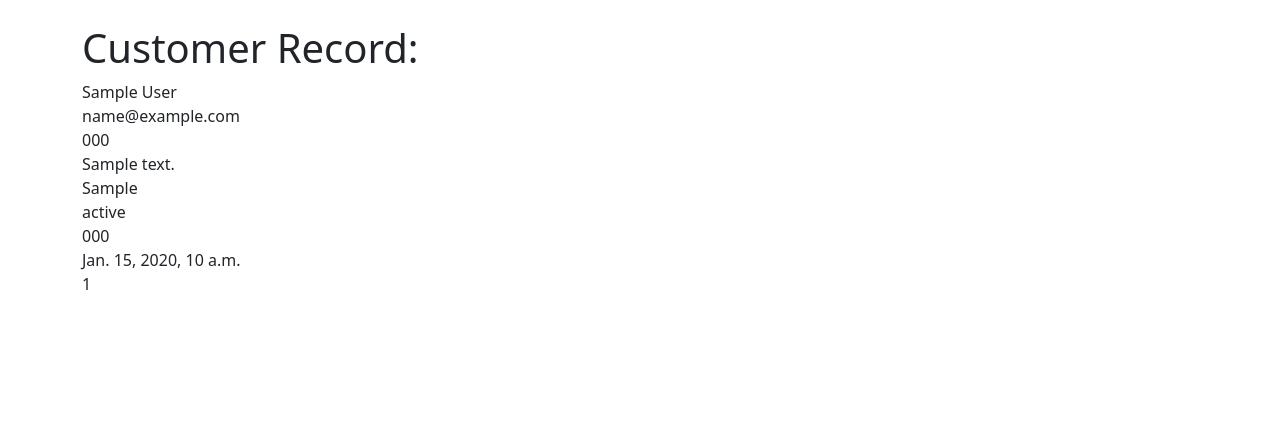
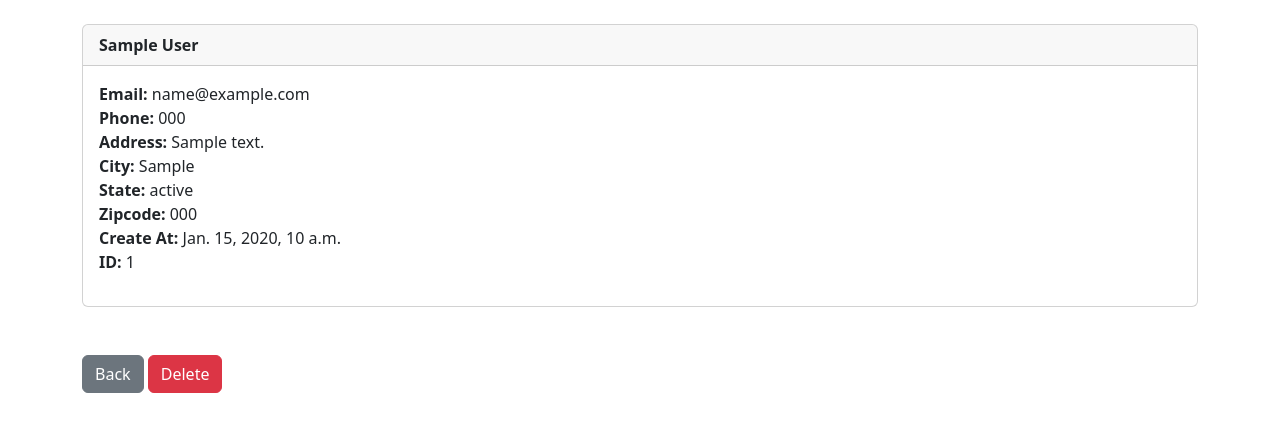
Before and after one commit to Abinesh-sys/DCRM, a Django app: page /record/1 in a window 1280 px wide. Shown: the part 56-488 px from the top of the page. Run offline with Django 5.2, Linux system fonts and the light colour scheme; a user stored in the database is signed in; tables that the repository leaves empty hold one stand-in row (values such as "Sample post").

Commit message:
create a individual record card in django

```diff
--- a/website/templates/record.html
+++ b/website/templates/record.html
@@ -3,17 +3,37 @@
 {% block content %}
 
 
-<h1>Customer Record:</h1>
+<div class="card">
+    <div class="card-header">
+        <strong>{{ customer_record.first_name }} {{ customer_record.last_name }}</strong>
+    </div>
+    <div class="card-body">
+        <p class="card-title">
+            <strong>Email: </strong>{{ customer_record.email }}<br/>
 
-    {{ customer_record.first_name }} {{ customer_record.last_name }}
-    <br/>
-    {{ customer_record.email }}<br/>
-    {{ customer_record.phone }}<br/>
-    {{ customer_record.address }}<br/>
-    {{ customer_record.city }}<br/>
-    {{ customer_record.state }}<br/>
-    {{ customer_record.zipcode }}<br/>
-    {{ customer_record.created_at }}<br/>
-    {{ customer_record.id }}<br/>
+            <strong>Phone: </strong>{{ customer_record.phone }}<br/>
+
+            <strong>Address: </strong>{{ customer_record.address }}<br/>
+
+            <strong>City: </strong>{{ customer_record.city }}<br/>
+
+            <strong>State: </strong>{{ customer_record.state }}<br/>
+
+            <strong>Zipcode: </strong>{{ customer_record.zipcode }}<br/>
+
+            <strong>Create At: </strong>{{ customer_record.created_at }}<br/>
+
+            <strong>ID: </strong>{{ customer_record.id }}<br/>
+        <p/>
+
+    </div>
+</div>
+
+<br/><br/>
+<a href="{% url 'home' %}" class="btn btn-secondary">Back</a>
+
+<a href="{% url 'home' %}" class="btn btn-danger">Delete</a>
+
+
 
 {% endblock %}
```
